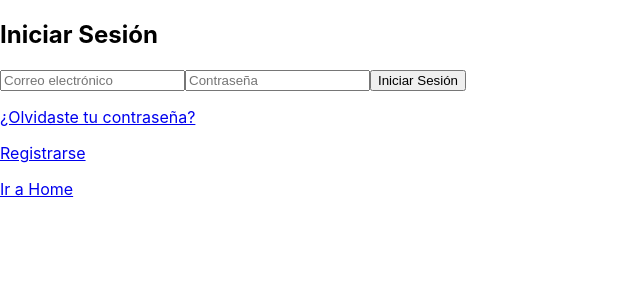
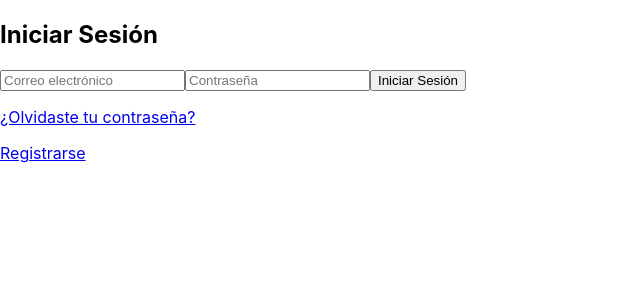
Before and after one commit to andreavegadev/acandemy, a React (Create React App) app: page /login in a window 1280 px wide. Shown: the top 300 px of the page, without its empty margins (0-640 px from the left). Built offline with nearby package versions, Linux system fonts and the light colour scheme.

Commit message:
Login not working

```diff
--- a/src/App.js
+++ b/src/App.js
@@ -7,6 +7,7 @@ import CheckoutPage from "./pages/CheckoutPage";
 import LoginPage from "./pages/LoginPage";
 import ForgotPasswordPage from "./pages/ForgotPasswordPage";
 import AddPetPage from "./pages/AddPetPage";
+import RegisterPage from "./pages/RegisterPage";
 
 function App() {
   return (
@@ -20,6 +21,8 @@ function App() {
           <Route path="/login" element={<LoginPage />} />
           <Route path="/forgot-password" element={<ForgotPasswordPage />} />
           <Route path="/add-pet" element={<AddPetPage />} />
+          <Route path="/register" element={<RegisterPage />} />
+
           {/* Puedes agregar más rutas aquí */}
         </Routes>
       </Router>
--- a/src/pages/LoginPage.js
+++ b/src/pages/LoginPage.js
@@ -30,7 +30,7 @@ const LoginPage = () => {
       setError("Credenciales incorrectas. Inténtalo de nuevo.");
     } else {
       console.log("Usuario autenticado:", data);
-      navigate("/home");
+      navigate("/home"); // Redirige al home después de iniciar sesión
     }
   };
 
@@ -64,9 +64,6 @@ const LoginPage = () => {
         <p>
           <a href="/register">Registrarse</a>
         </p>
-        <p>
-          <a href="/home">Ir a Home</a>
-        </p>
       </div>
     </div>
   );
```
